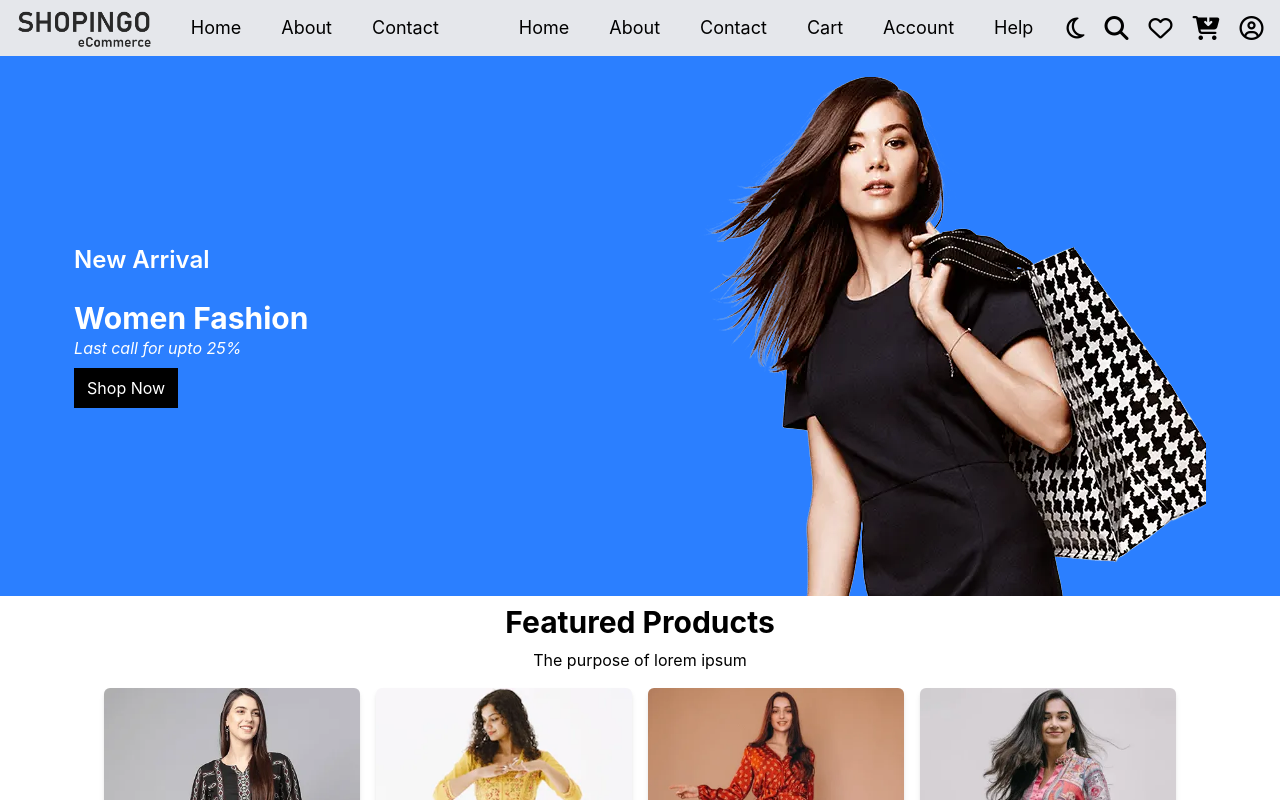
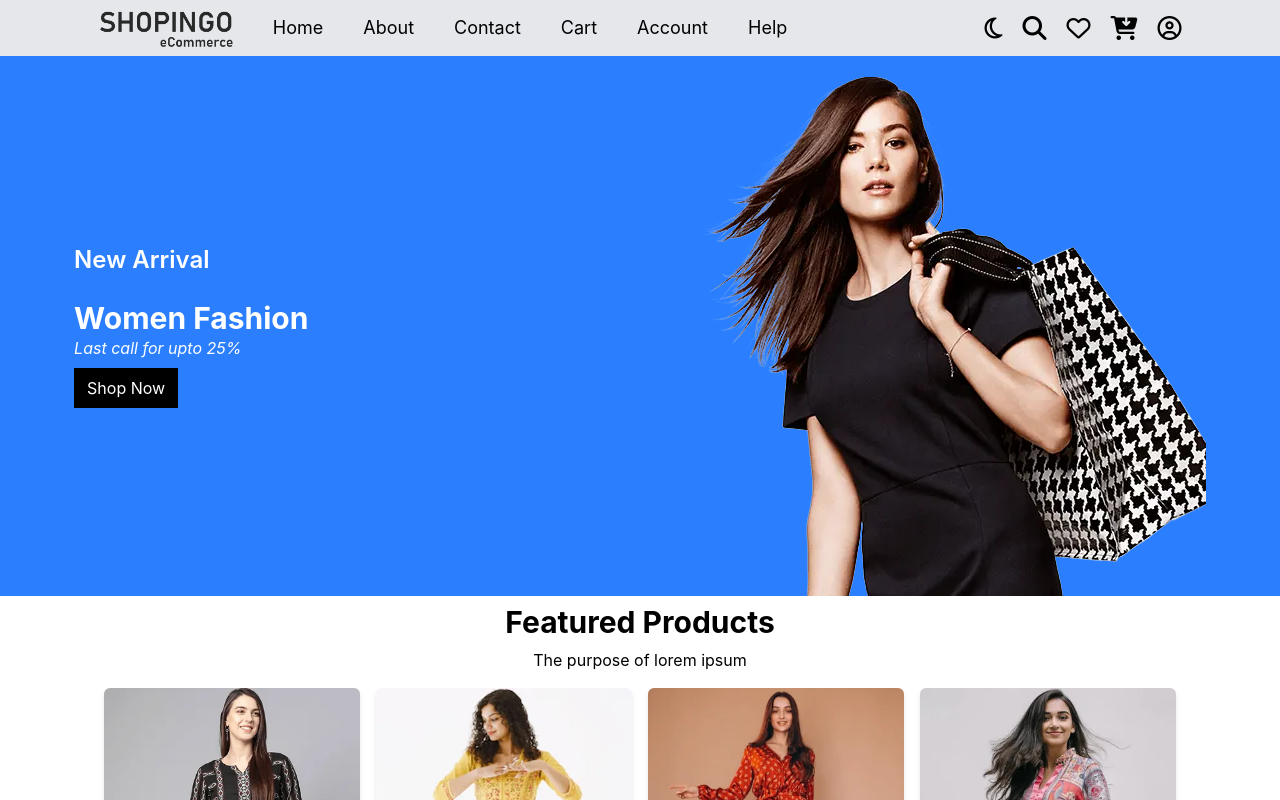
Before and after one commit to rizwanjs/reactTemplate00001, a React (Vite) app: page / in a window 1280 px wide. Shown: the top 800 px of the page. Built offline with nearby package versions, Linux system fonts and the light colour scheme.

Commit message:
fix: remove duplicate navigation links in Navbar

```diff
--- a/src/Components/Navbar/Navbar.jsx
+++ b/src/Components/Navbar/Navbar.jsx
@@ -19,13 +19,9 @@ const Navbar = () => {
                     <Link to="/">Home</Link>
                     <Link to="/">About</Link>
                     <Link to="/">Contact</Link>
-                    <Link to="/"></Link>
-                    <Link to="/">Home</Link>
-                    <a href="#">About</a>
-                    <a href="#">Contact</a>
-                    <a href="#">Cart</a>
-                    <a href="#">Account</a>
-                    <a href="#">Help</a>
+                    <Link to="/">Cart</Link>
+                    <Link to="/">Account</Link>
+                    <Link to="/">Help</Link>
                 </div>
             </div>
 
```
